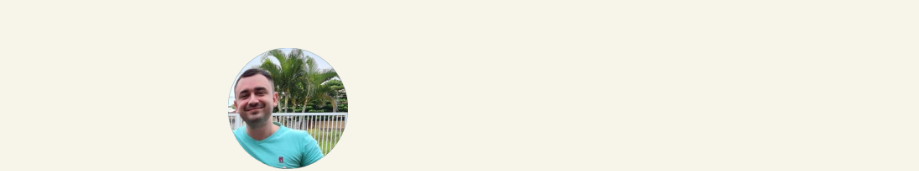
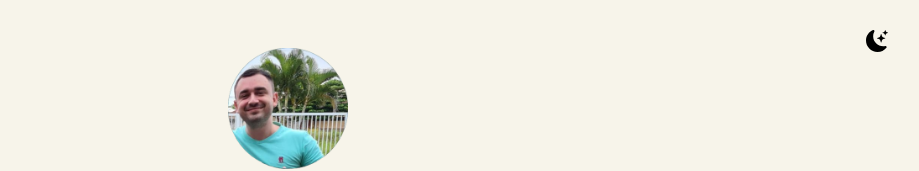
Before and after one commit to alex-cerlini/personal-shortcuts-portfolio, a React (Vite) app: page / in a window 1280 px wide. Shown: the top 171 px of the page, without its empty margins (352-1271 px from the left). Built offline with nearby package versions, Linux system fonts and the light colour scheme.

Commit message:
feat: create theme switch function

```diff
--- a/package.json
+++ b/package.json
@@ -11,7 +11,8 @@
   "dependencies": {
     "react": "^18.2.0",
     "react-dom": "^18.2.0",
-    "styled-components": "^5.3.5"
+    "styled-components": "^5.3.5",
+    "zustand": "^4.1.1"
   },
   "devDependencies": {
     "@types/react": "^18.0.17",
--- a/src/App.tsx
+++ b/src/App.tsx
@@ -1,11 +1,20 @@
 import GlobalStyle from "./styles/global";
 import { ThemeProvider } from "styled-components";
 import light from "./styles/themes/light";
+import dark from "./styles/themes/dark";
 import Home from "./pages/Home";
+import { useState } from "react";
+
+import useThemeStore from "./stores/themeStore";
 
 const App = () => {
+  const lightTheme = useThemeStore((state) => state.lightTheme);
+  let temaAtual;
+
+  lightTheme ? (temaAtual = light) : (temaAtual = dark);
+
   return (
-    <ThemeProvider theme={light}>
+    <ThemeProvider theme={temaAtual}>
       <GlobalStyle />
       <Home />
     </ThemeProvider>
--- /dev/null
+++ b/src/components/ThemeSwitcher/ThemeSwitcher.tsx
@@ -0,0 +1,15 @@
+import React from "react";
+
+import MoonIcon from "../../assets/icons/moon.svg";
+
+import { Container, IconContainer } from "./styles";
+
+const ThemeSwitcher: React.FC = () => {
+  return (
+    <Container>
+      <IconContainer src={MoonIcon} alt="icone de temas" />
+    </Container>
+  );
+};
+
+export default ThemeSwitcher;
--- /dev/null
+++ b/src/components/ThemeSwitcher/index.ts
@@ -0,0 +1,3 @@
+import ThemeSwitcher from "./ThemeSwitcher";
+
+export default ThemeSwitcher;
--- /dev/null
+++ b/src/components/ThemeSwitcher/styles.ts
@@ -0,0 +1,11 @@
+import styled from "styled-components";
+
+export const Container = styled.div`
+  position: fixed;
+  right: 40px;
+  top: 30px;
+`;
+
+export const IconContainer = styled.img`
+  width: 22px;
+`;
--- a/src/pages/Home/Home.tsx
+++ b/src/pages/Home/Home.tsx
@@ -11,10 +11,21 @@ import EmailIcon from "../../assets/icons/email.svg";
 import FacebookIcon from "../../assets/icons/facebook.svg";
 import TwitterIcon from "../../assets/icons/twitter.svg";
 import InstagramIcon from "../../assets/icons/instagram.svg";
+import ThemeSwitcher from "../../components/ThemeSwitcher";
+
+import useThemeStore from "../../stores/themeStore";
 
 const Home: React.FC = () => {
+  const setTheme = useThemeStore((state) => state.setTheme);
+  const handleSwitchTheme = () => {
+    setTheme();
+  };
+
   return (
     <Container>
+      <a onClick={handleSwitchTheme}>
+        <ThemeSwitcher />
+      </a>
       <ProfilePicture />
       <Header
         title="Alexander Andrade Cerlini"
--- /dev/null
+++ b/src/stores/themeStore.ts
@@ -0,0 +1,13 @@
+import create from "zustand";
+
+interface State {
+  lightTheme: boolean;
+  setTheme: () => void;
+}
+
+const useThemeStore = create<State>((set) => ({
+  lightTheme: true,
+  setTheme: () => set((state) => ({ lightTheme: !state.lightTheme })),
+}));
+
+export default useThemeStore;
--- /dev/null
+++ b/src/styles/themes/dark.ts
@@ -0,0 +1,9 @@
+export default {
+  title: "dark",
+
+  colors: {
+    background: "#262626",
+    primary: "#3F484F",
+    secondary: "#4b565e",
+  },
+};
```
Also changed, not shown: src/assets/icons/moon.svg (added), 1 other file (tests, documents, lock files or other folders).
